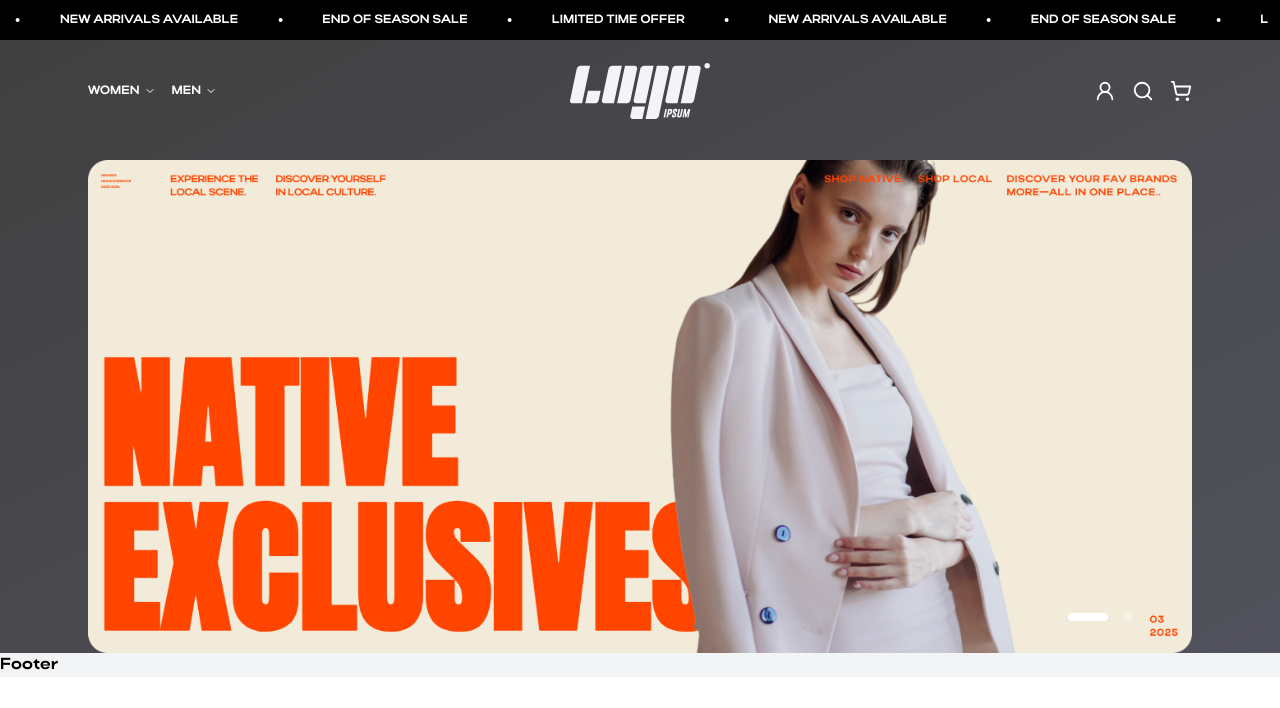
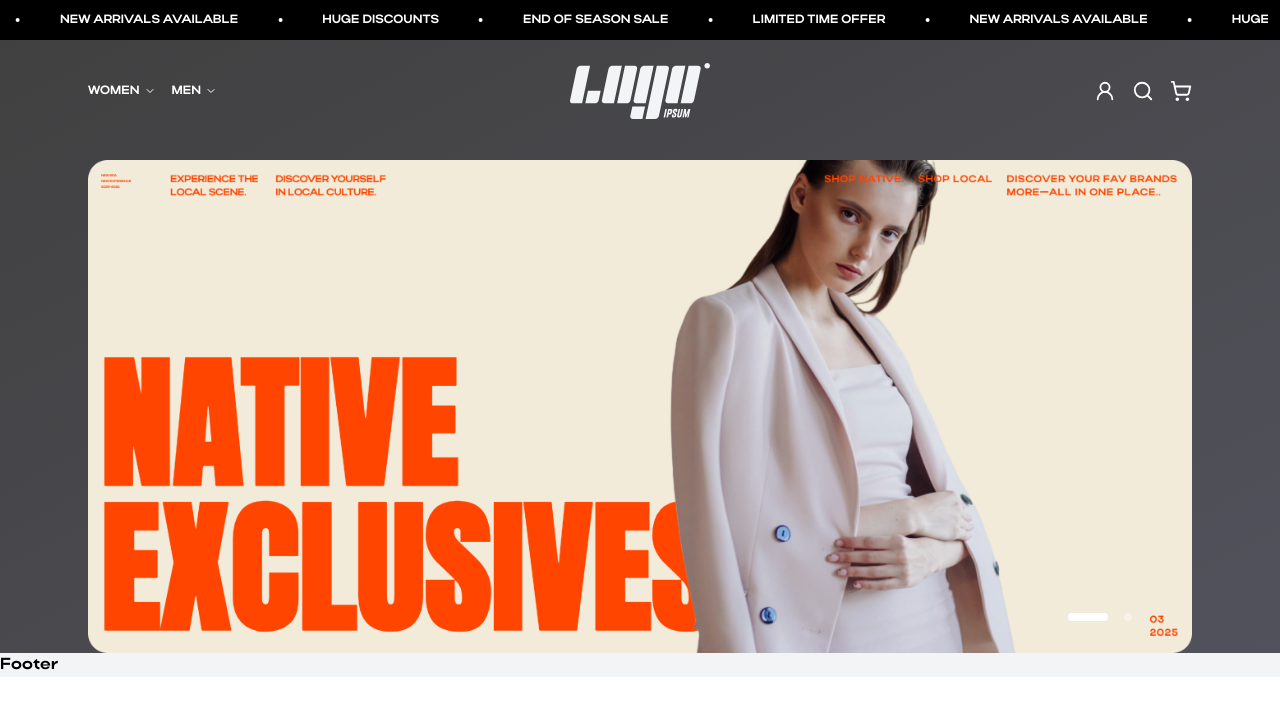
Before and after one commit to Alimedhat000/shopping-cart, a React (Vite) app: page / in a window 1280 px wide. Shown: the top 708 px of the page. Built offline with nearby package versions, Linux system fonts and the light colour scheme.

Commit message:
feat: add 'HUGE DISCOUNTS' link to NavBar for promotional visibility

```diff
--- a/src/components/NavBar.tsx
+++ b/src/components/NavBar.tsx
@@ -43,6 +43,7 @@ export default function NavBar() {
       { text: 'END OF SEASON SALE', link: '/' },
       { text: 'LIMITED TIME OFFER', link: '/' },
       { text: 'NEW ARRIVALS AVAILABLE', link: '/' },
+      { text: 'HUGE DISCOUNTS', link: '/' },
     ],
     speed: 80,
     direction: 'left',
```
